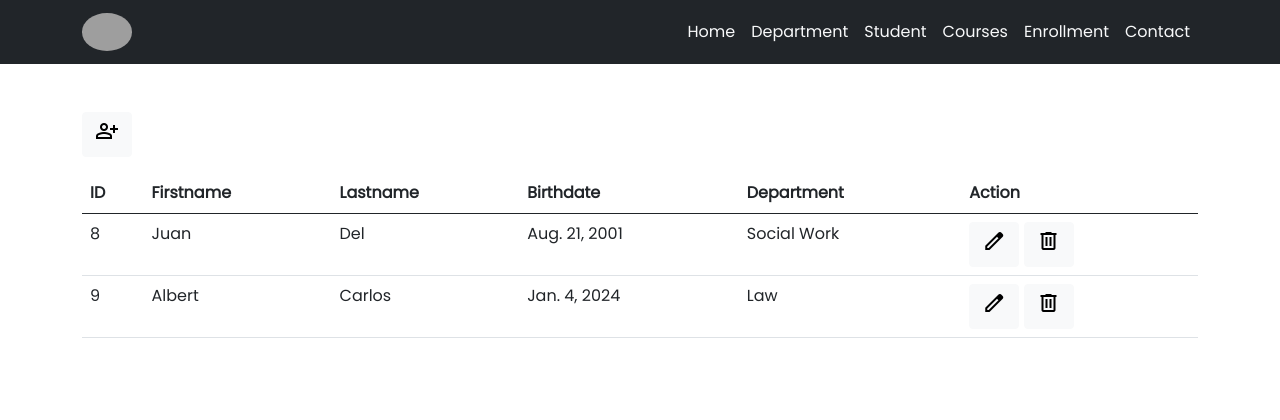
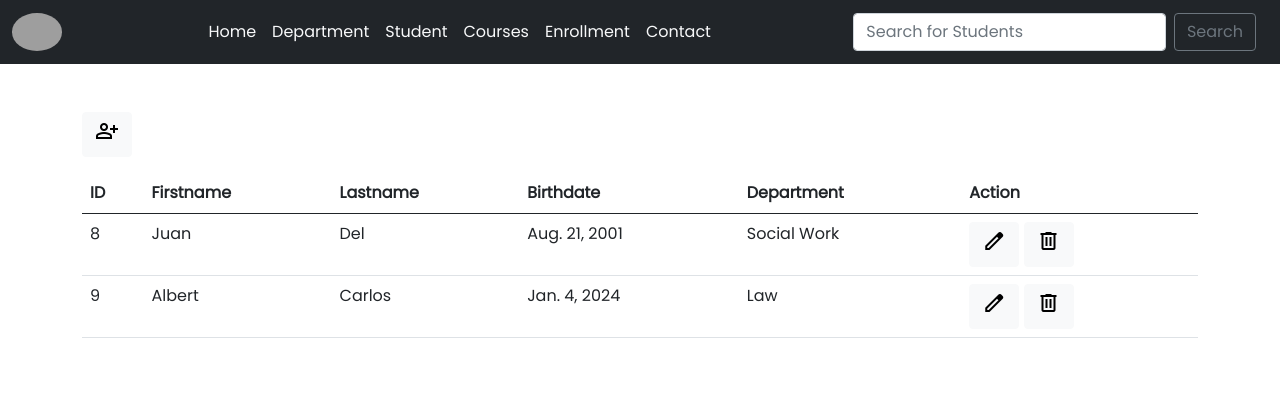
Before and after one commit to Dhangz/Students-DBMS, a Django app: page /students/ in a window 1280 px wide. Shown: the top 420 px of the page. Run offline with Django 5.2, Linux system fonts and the light colour scheme; data comes from the database, SQL or seed files in the repository; both versions use the stored data as it was after the commit; grey boxes are pictures that could not be loaded.

Commit message:
fix the search bar for searching students

```diff
--- a/myapp/templates/base.html
+++ b/myapp/templates/base.html
@@ -25,13 +25,13 @@
   <body>
     <nav class="navbar sticky-top navbar-expand-lg bg-dark mb-5">
       <div class="container">
-        <a class="navbar-brand" href="#"><img  src="https://avatars.githubusercontent.com/u/141886574?v=4" style='border-radius: 100%;' width='50' alt="Profile Pictures"></a>
+        <a class="navbar-brand" href="https://github.com/Dhangz"><img  src="https://avatars.githubusercontent.com/u/141886574?v=4" style='border-radius: 100%;' width='50' alt="Profile Pictures"></a>
         <button class="navbar-toggler" type="button" data-toggle="collapse" data-target="#navbarSupportedContent" aria-controls="navbarSupportedContent" aria-expanded="false" aria-label="Toggle navigation">
      <i class="fas fa-bars"></i>
     </button>
 
         <div class="collapse navbar-collapse" id="navbarSupportedContent">
-          <ul class="navbar-nav mr-auto w-100 justify-content-end">
+          <ul class="navbar-nav mr-auto w-100 justify-content-center">
             <li class="nav-item active">
               <a class="nav-link text-light" href="{% url "index" %}">Home</span></a>
             </li>
@@ -50,6 +50,12 @@
           </ul>
         </div>
       </div>
+
+      <form class="d-flex col-md-4" method="POST" action="{% url 'students' %}">
+        {%  csrf_token %}
+        <input class="form-control me-2" type="search" name="searched" placeholder="Search for Students" aria-label="Search">
+        <button class="btn btn-outline-secondary me-4"  type="submit">Search</button>
+      </form>
     </nav>
 
     <nav class="navbar fixed-bottom bg-dark">
--- a/myapp/templates/students.html
+++ b/myapp/templates/students.html
@@ -10,6 +10,11 @@
             </span>
         </button></a
       >
+
+      {% if searched %}
+
+        <h2>You search for "{{ searched }}"</h2> <br>
+      {% endif %}
       <table class="table table-hover">
         <thead>
           <tr>
--- a/myapp/views.py
+++ b/myapp/views.py
@@ -6,17 +6,31 @@ from .forms import DepartmentForm, StudentForm, CourseForm, EnrollmentForm, Cont
 def index(request):
   return render(request, 'index.html')
 
+
+# def search(request):
+#   if request.method == 'POST':
+#      searched = request.POST['searched']
+#      departments = Department.objects.filter(name__contains=searched)
+
+#      context = {'searched': searched, 'departments': departments}
+
+#      return render(request, 'search.html', context)
+#   else:
+
+#     return render(request, 'search.html', {})
+
 def department(request):
   department_list = Department.objects.all().order_by('name',)
-  return render(request, 'department.html', {'department_list': department_list})
+
+  context = {'department_list': department_list}
+  return render(request, 'department.html', context)
 
 def add_department(request):
-  department = Department.objects.all()
 
   form = DepartmentForm()
 
   if request.method == "POST":
-    form = DepartmentForm(request.POST, instance='deparment')
+    form = DepartmentForm(request.POST)
     if form.is_valid():
       form.save()
       return redirect('department')
@@ -52,6 +66,14 @@ def delete_department(request, pk):
 	return render(request, 'delete_department.html', context)
 
 def students(request):
+  if request.method == 'POST':
+     searched = request.POST['searched']
+     student_list = Student.objects.filter(first_name__contains=searched)
+
+     context = {'searched': searched, 'student_list': student_list}
+
+     return render(request, 'students.html', context)
+
   student_list = Student.objects.all()
 
   context = {'student_list': student_list}
```
Also changed, not shown: db.sqlite3, myapp/templates/department.html (line endings or trailing spaces).
